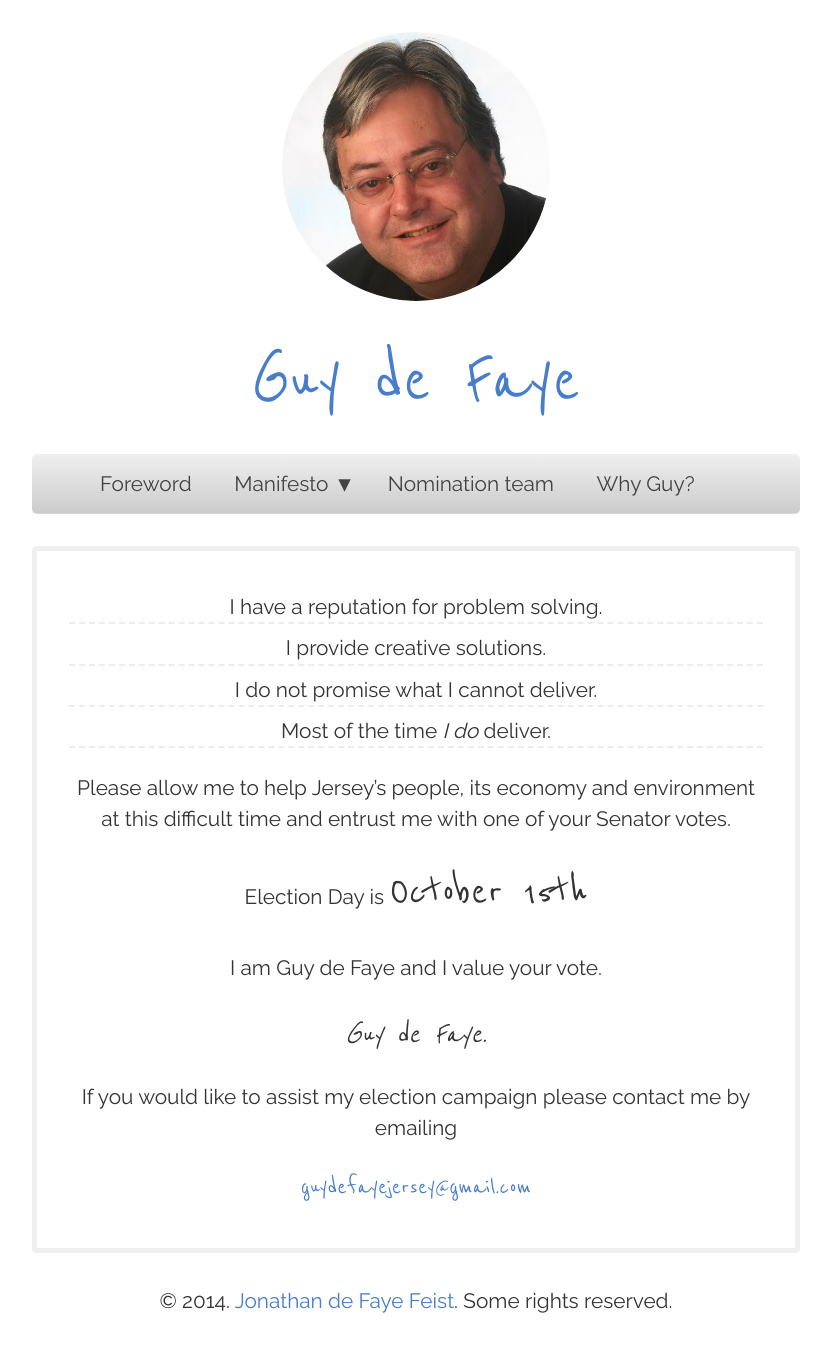
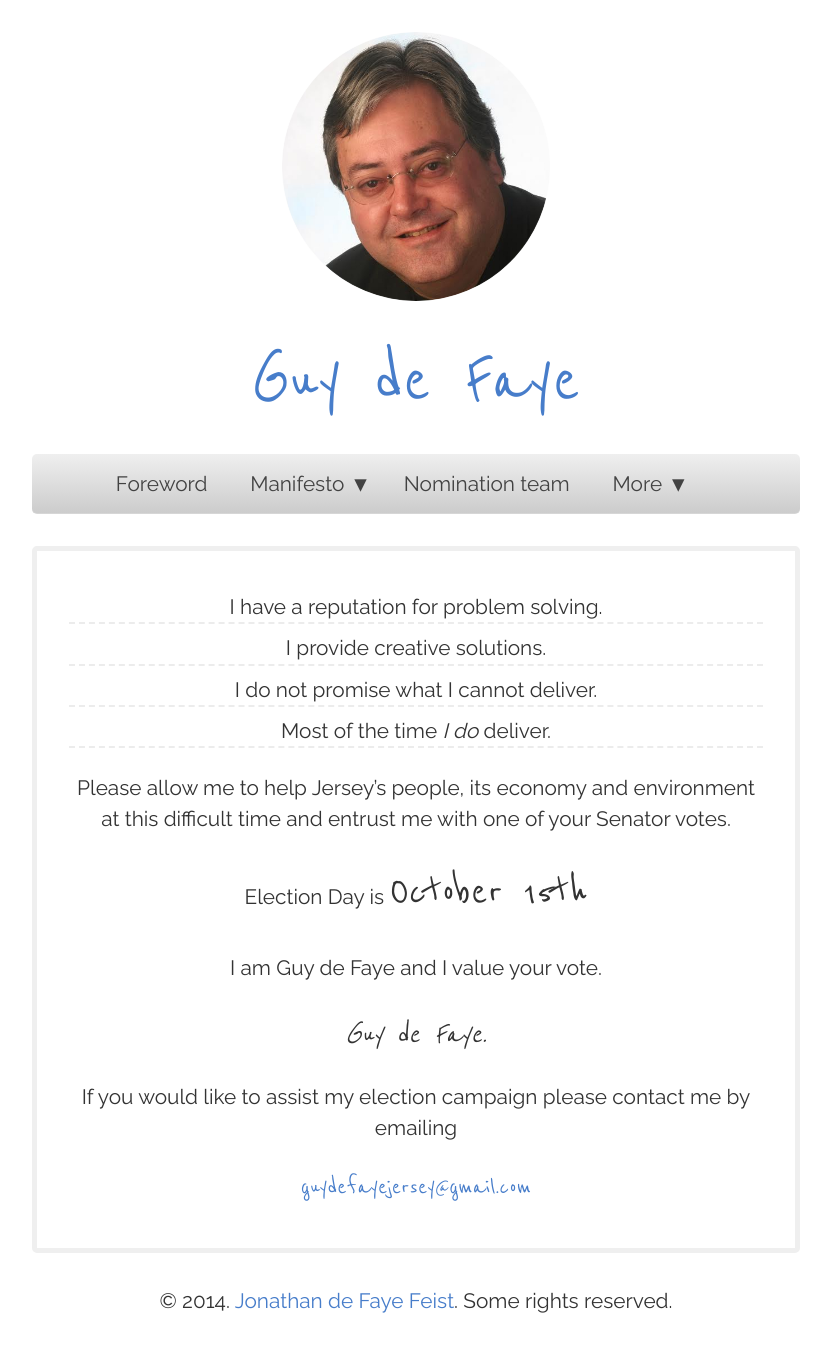
Before and after one commit to gdef/gdef.github.io, a Jekyll site: the page built from index.md, in a window 1280 px wide. Shown: the whole page, without its empty margins (224-1055 px from the left). Built offline with Jekyll 4.4.1, drawn with Linux system fonts in a browser that asks for light colours.

```diff
--- a/_includes/nav.html
+++ b/_includes/nav.html
@@ -12,7 +12,12 @@
           </ul>
         </li>
         <li class="nav-link"><a href="/nomination-team">Nomination team</a></li>
-        <li class="nav-link"><a href="/why-guy">Why Guy?</a></li>
+        <li class="nav-link more"><a href="javascript:void(0)">More</a>
+          <ul class="submenu">
+            <li><a href="/questions">Your questions</a></li>
+            <li><a href="/why-guy">Why guy?</a></li>
+          </ul>
+        </li>
       </ul>
     </div>
   </div>
```
